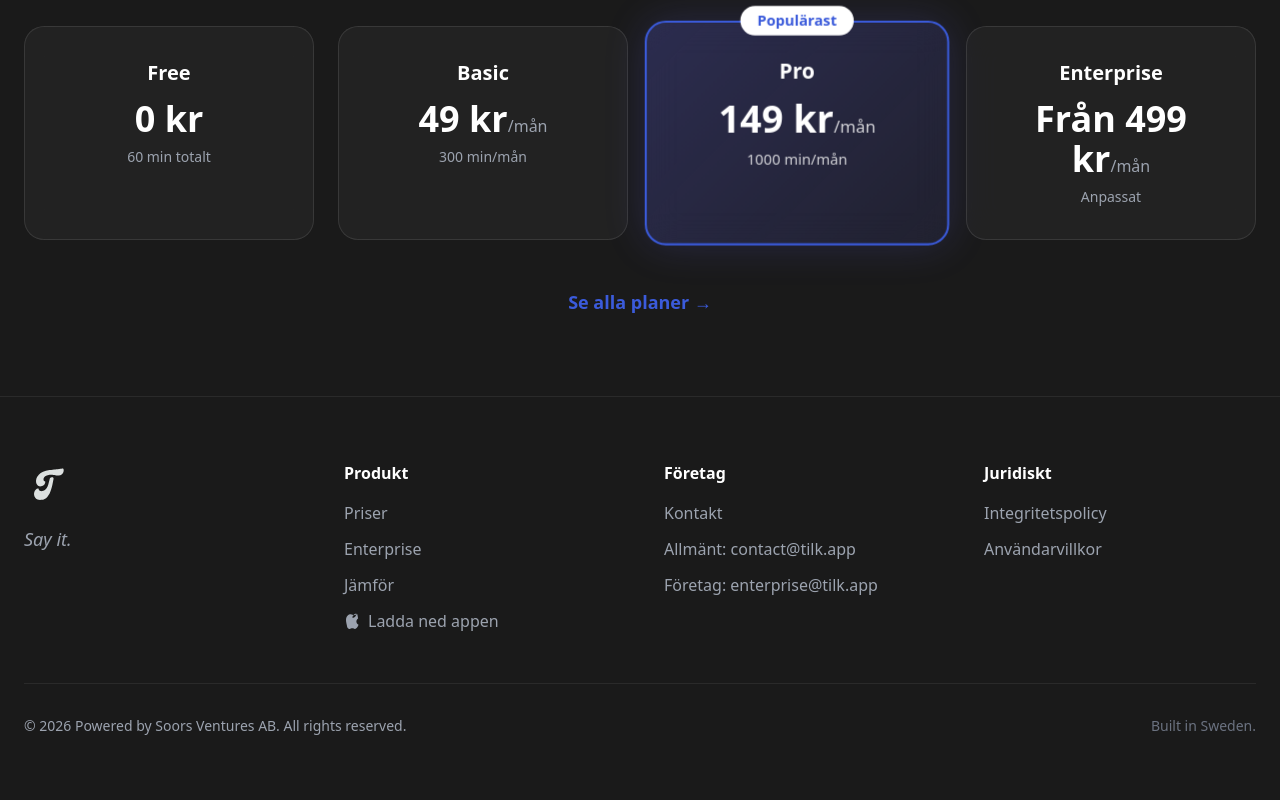
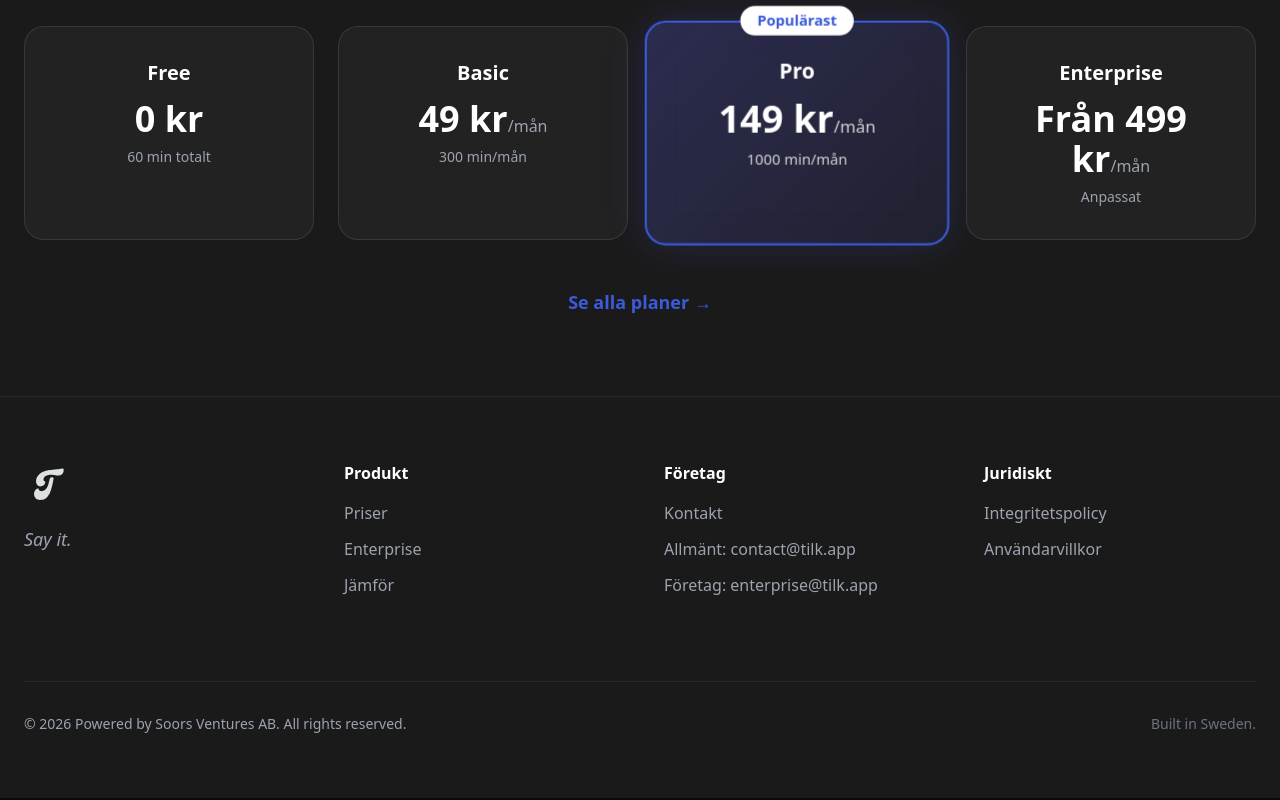
Before and after one commit to gabrielsoors-cmd/tilk-website, a Next.js app: page / in a window 1280 px wide. Shown: the part 1864-2664 px from the top of the page. Built offline with nearby package versions, Linux system fonts and the light colour scheme.

Commit message:
Update Footer.tsx

```diff
--- a/components/Footer.tsx
+++ b/components/Footer.tsx
@@ -51,10 +51,7 @@
                   rel="noopener noreferrer"
                   className="inline-flex items-center gap-2 text-gray-400 hover:text-primary transition"
                 >
-                  <svg className="w-4 h-4 flex-shrink-0" viewBox="0 0 814 1000" fill="currentColor">
-                    <path d="M788.1 340.9c-5.8 4.5-108.2 62.2-108.2 190.5 0 148.4 130.3 200.9 134.2 202.2-.6 3.2-20.7 71.9-68.7 141.9-42.8 61.6-87.5 123.1-155.5 123.1s-85.5-39.5-164-39.5c-76 0-103.7 40.8-165.9 40.8s-105-42.4-150.3-109.7C79.6 728.1 32 583.3 32 443.8c0-234 152.5-360 300.8-360 79.6 0 146 52.5 196.1 52.5 47.8 0 122.4-55.7 211.5-55.7.8 0 1.6 0 2.4.1zm-174.2-120.5c37.1-44.2 63.1-105.5 63.1-166.8 0-8.5-.8-17.1-2.4-24.3-59.8 2.4-130.4 40.2-173.6 89.6-33.5 37.8-65.7 99-65.7 161.1 0 9.3 1.6 18.6 2.4 21.6 3.2.8 8.5 1.6 13.7 1.6 54.2 0 119.4-36.3 162.5-83.8z" />
-                  </svg>
-                  {t.appStoreLabel}
+
                 </a>
               </li>
             </ul>
```
